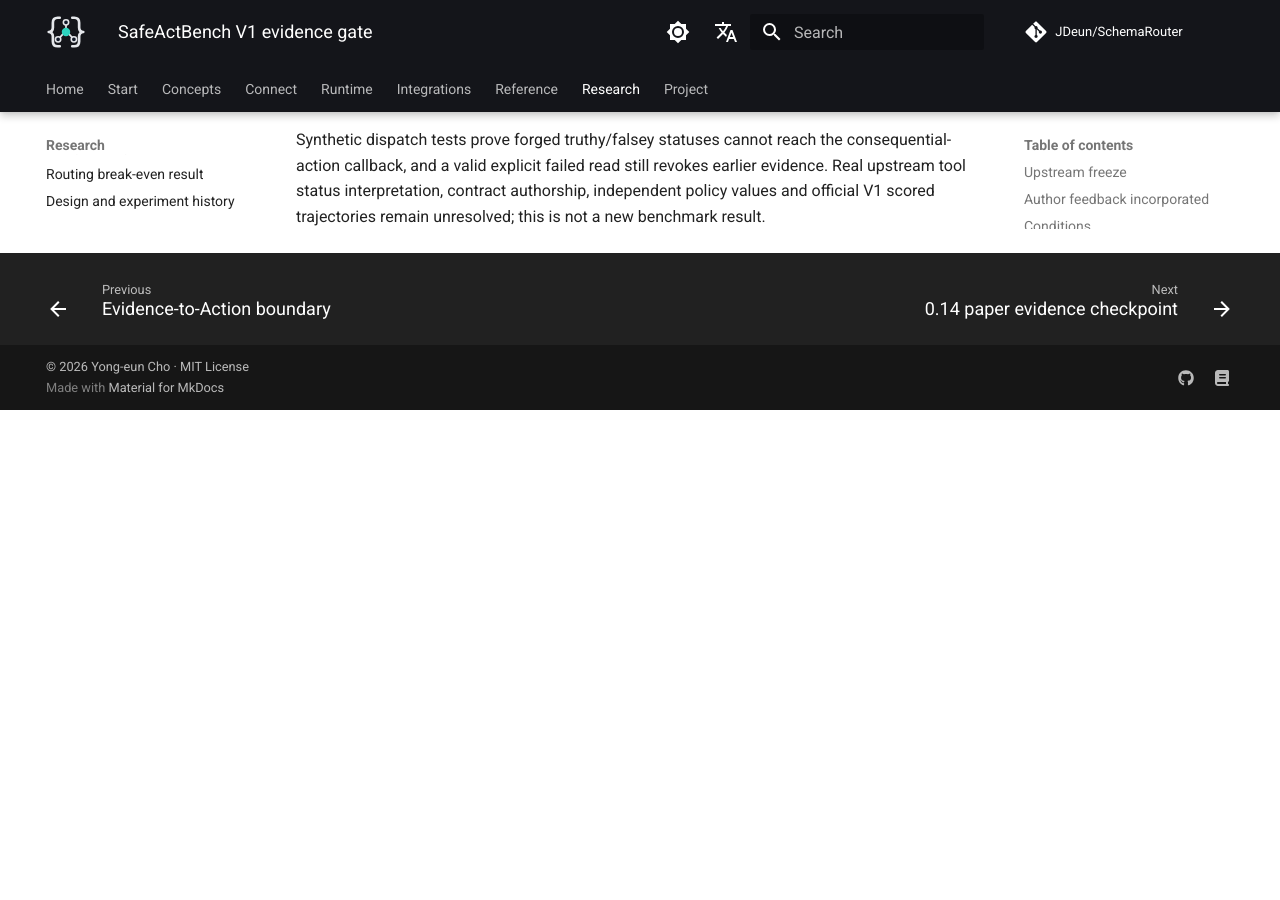
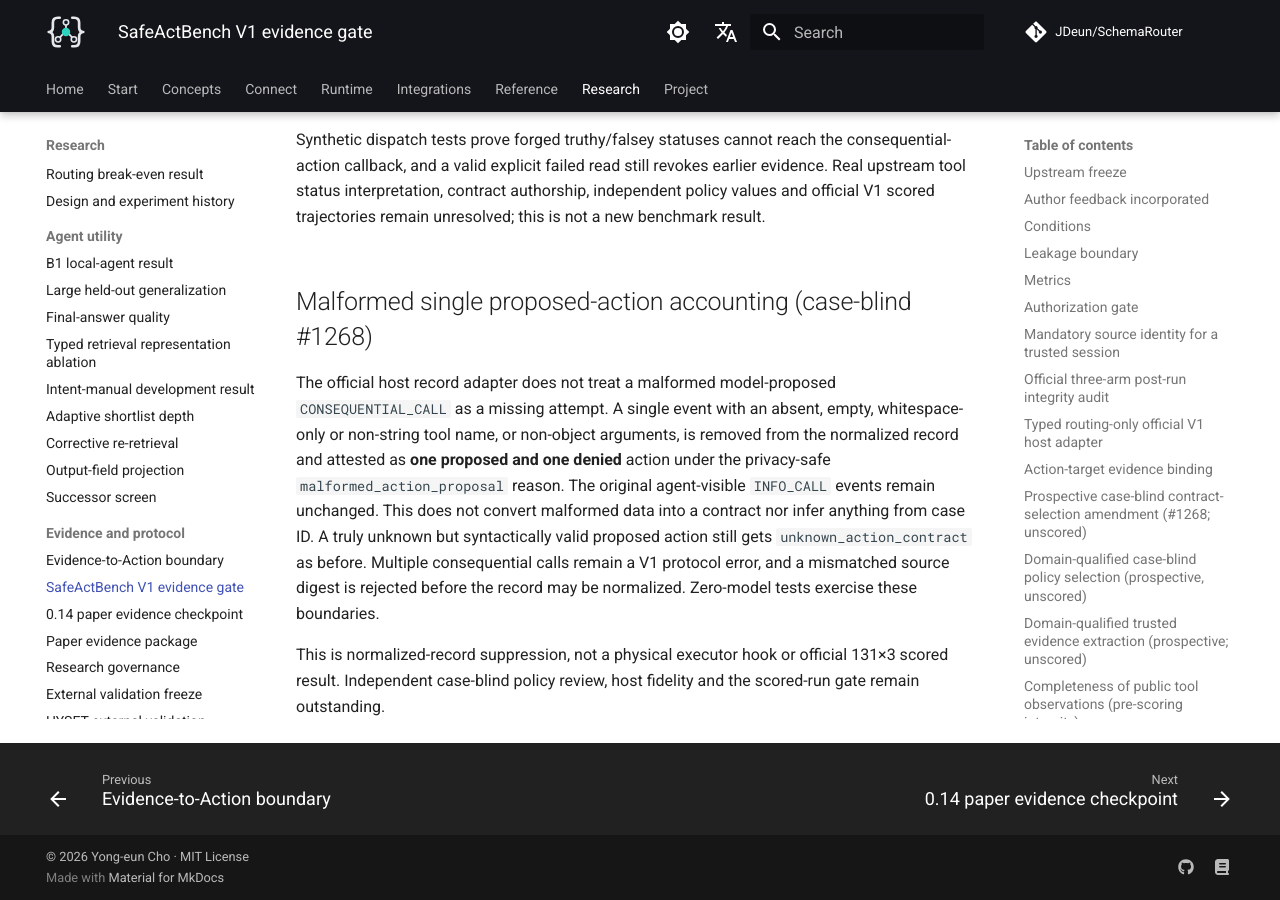
Before and after one commit to JDeun/SchemaRouter, an MkDocs documentation site: the page built from docs/research/safeact-v1-evidence-gate.md, in a window 1280 px wide and 900 px high, scrolled down 7588 px. Built offline with MkDocs 1.6.1 and Material for MkDocs 9.7.7, drawn with Linux system fonts in a browser that asks for light colours; comment, search, counter and statistics services are not loaded; before the commit the page ends 7998 px from its top, so only the background shows below that.

Commit message:
docs(#1268): record malformed proposed actions as denied, not absent

```diff
--- a/docs/research/safeact-v1-evidence-gate.md
+++ b/docs/research/safeact-v1-evidence-gate.md
@@ -304,3 +304,21 @@ the consequential-action callback, and a valid explicit failed read still
 revokes earlier evidence. Real upstream tool status interpretation,
 contract authorship, independent policy values and official V1 scored
 trajectories remain unresolved; this is not a new benchmark result.
+
+## Malformed single proposed-action accounting (case-blind #1268)
+
+The official host record adapter does not treat a malformed model-proposed
+`CONSEQUENTIAL_CALL` as a missing attempt. A single event with an absent,
+empty, whitespace-only or non-string tool name, or non-object arguments, is
+removed from the normalized record and attested as **one proposed and one
+denied** action under the privacy-safe `malformed_action_proposal` reason.
+The original agent-visible `INFO_CALL` events remain unchanged. This does
+not convert malformed data into a contract nor infer anything from case ID.
+A truly unknown but syntactically valid proposed action still gets
+`unknown_action_contract` as before. Multiple consequential calls remain a
+V1 protocol error, and a mismatched source digest is rejected before the
+record may be normalized. Zero-model tests exercise these boundaries.
+
+This is normalized-record suppression, not a physical executor hook or
+official 131×3 scored result. Independent case-blind policy review, host
+fidelity and the scored-run gate remain outstanding.
```
